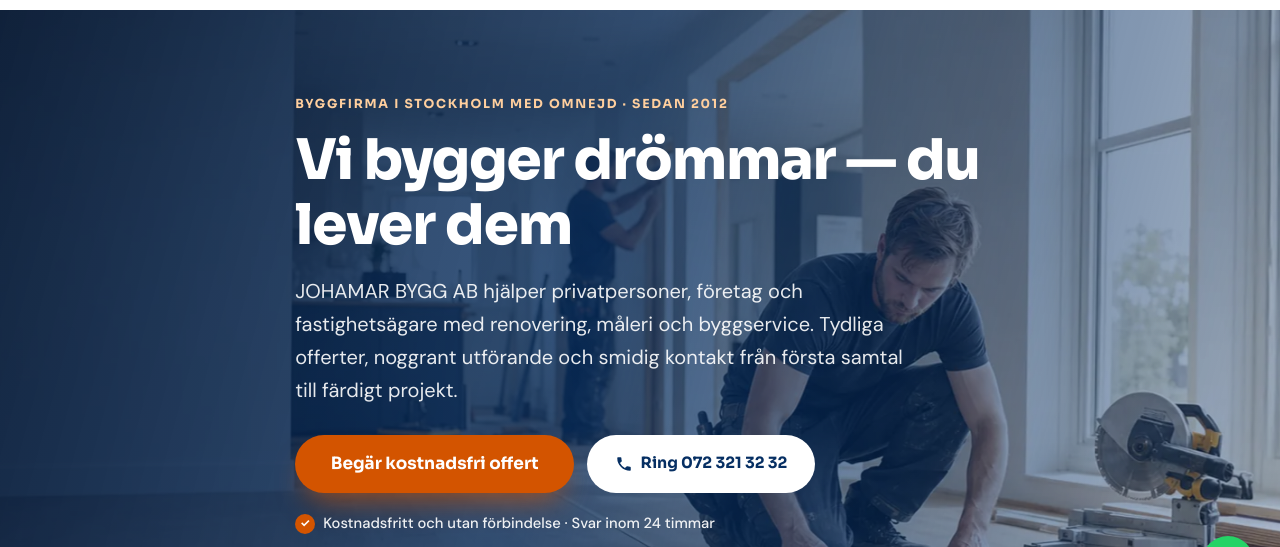
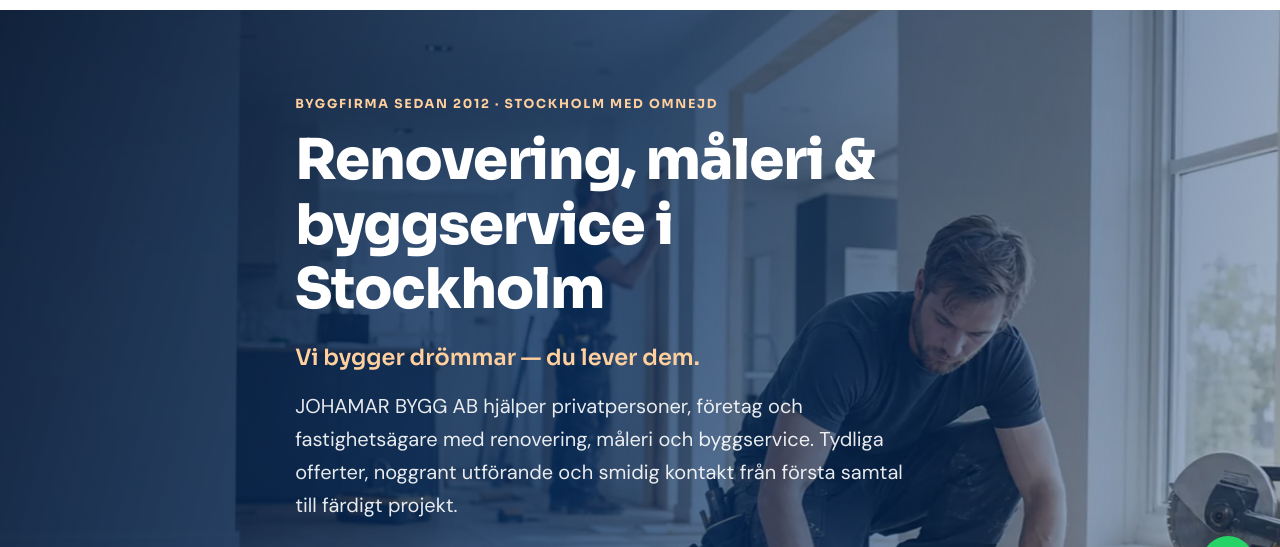
Before and after one commit to wil20son76-droid/Johamar-Bygg-AB, a plain HTML site: page index.html in a window 1280 px wide. Shown: the part 63-610 px from the top of the page. Drawn offline with Linux system fonts and the light colour scheme; a script that the page names is missing.

Commit message:
Tydligare H1 för SEO/konvertering (literal rubrik + slogan som tagline)
Co-Authored-By: Claude Opus 4.8 <noreply@anthropic.com>

```diff
--- a/index.html
+++ b/index.html
@@ -108,8 +108,9 @@
         </div>
         <div class="hero-overlay"></div>
         <div class="container hero-content">
-          <p class="eyebrow eyebrow-light">Byggfirma i Stockholm med omnejd · sedan 2012</p>
-          <h1>Vi bygger drömmar — du lever dem</h1>
+          <p class="eyebrow eyebrow-light">Byggfirma sedan 2012 · Stockholm med omnejd</p>
+          <h1>Renovering, måleri &amp; byggservice i Stockholm</h1>
+          <p class="hero-tagline">Vi bygger drömmar — du lever dem.</p>
           <p class="hero-lead">JOHAMAR BYGG AB hjälper privatpersoner, företag och fastighetsägare med renovering, måleri och byggservice. Tydliga offerter, noggrant utförande och smidig kontakt från första samtal till färdigt projekt.</p>
           <div class="hero-actions" aria-label="Primära åtgärder">
             <a class="btn btn-primary btn-lg" href="#kontakt">Begär kostnadsfri offert</a>
--- a/styles.css
+++ b/styles.css
@@ -326,6 +326,13 @@ h1, h2, h3 {
   color: var(--white);
   font-size: clamp(2.1rem, 5.2vw, 3.5rem);
   margin-bottom: 1.1rem;
+}
+.hero-tagline {
+  font-family: var(--font-head);
+  font-weight: 600;
+  font-size: clamp(1.1rem, 2.4vw, 1.4rem);
+  color: #ffcf9e;
+  margin-bottom: 0.85rem;
 }
 .hero-lead {
   font-size: clamp(1.05rem, 2.2vw, 1.25rem);
```
